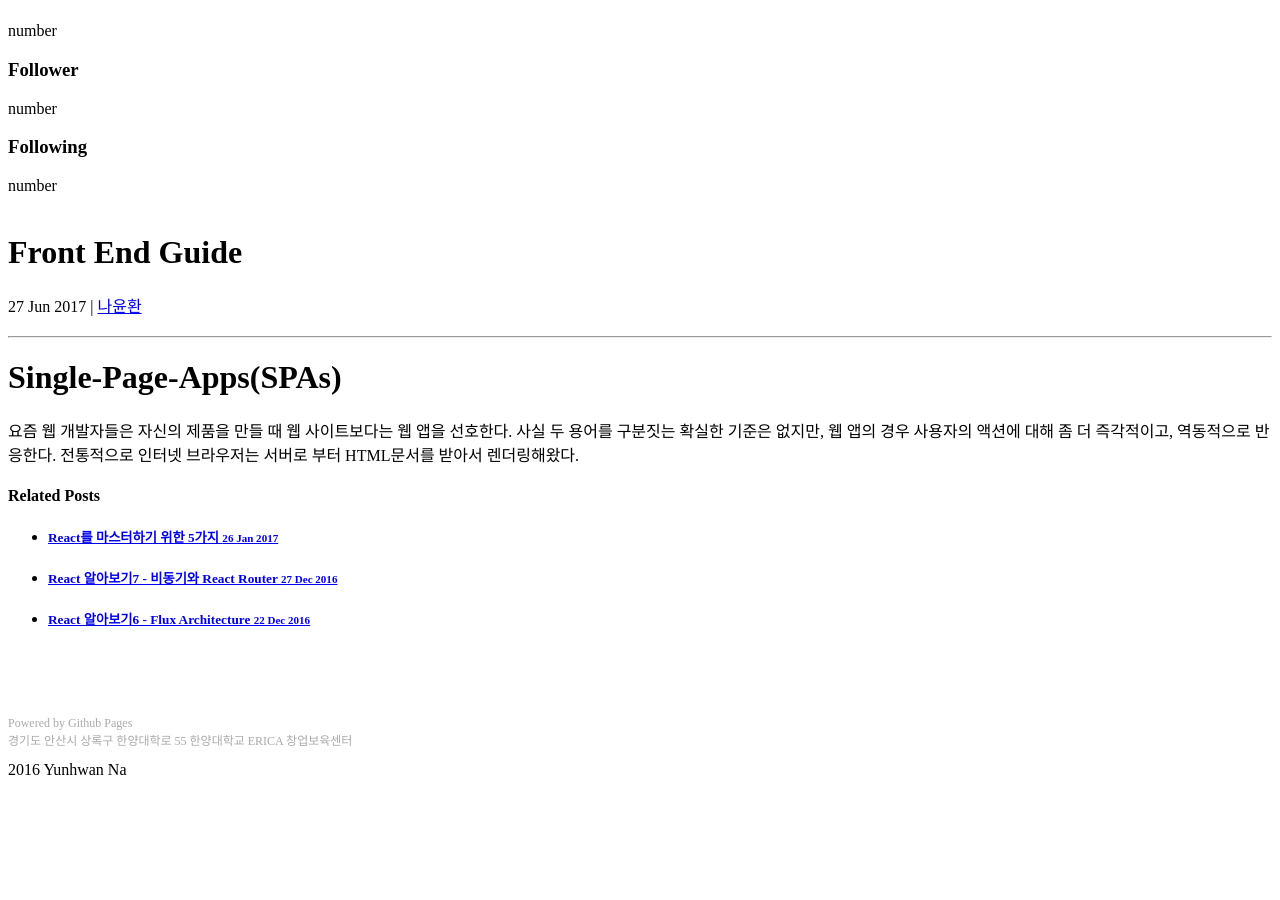
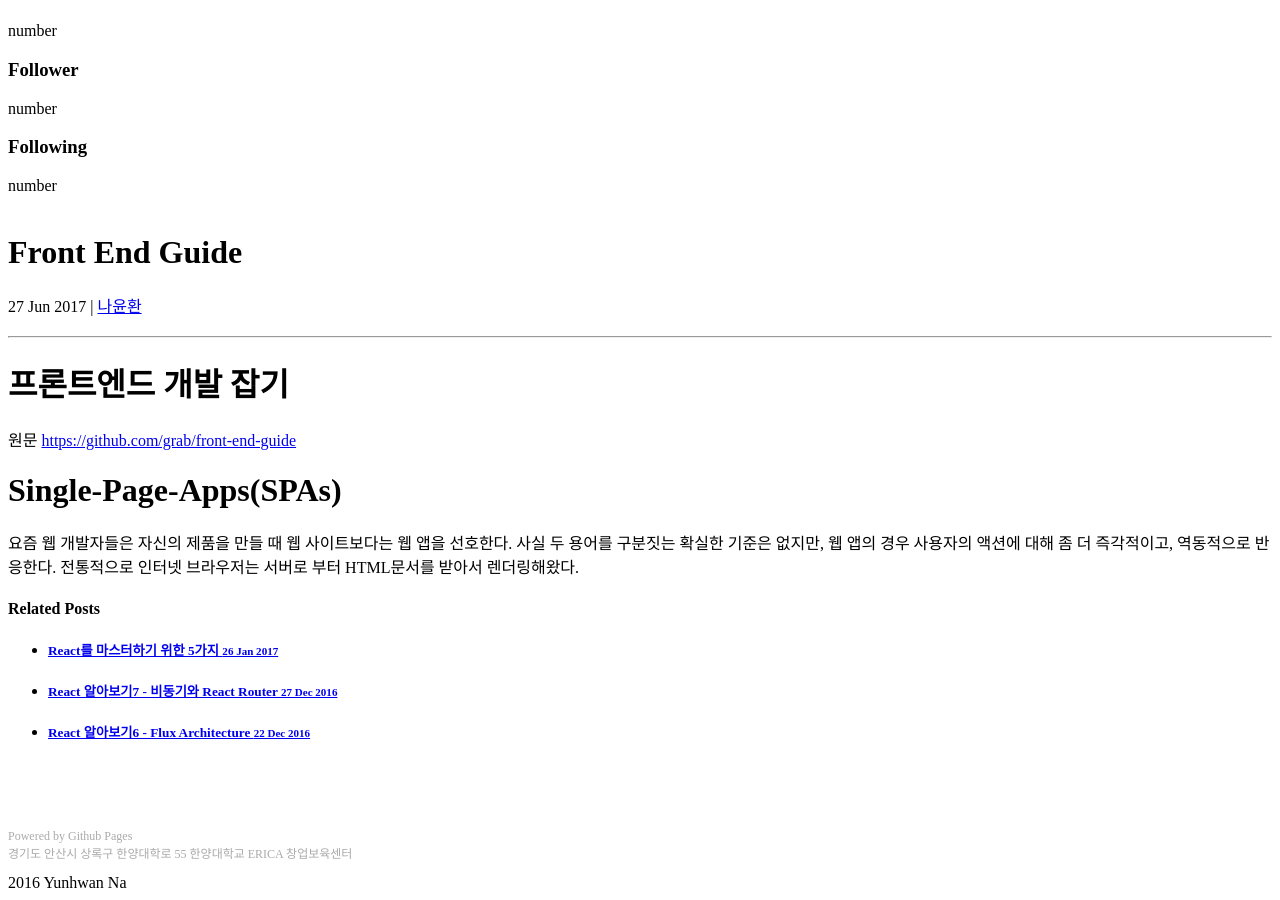
Before and after one commit to nayunhwan/nayunhwan.github.io, a Jekyll site: the page built from _posts/2017-06-27-Front-End-Guide.md, in a window 1280 px wide and 900 px high, scrolled down 632 px. Built offline with Jekyll 4.4.1, drawn with Linux system fonts in a browser that asks for light colours; our own code applies the rules of GitHub Pages for plain Markdown files; a style sheet for code colours, icons or effects is not loaded; before the commit the page ends 1419 px from its top, so only the background shows below that.

Commit message:
Update post 2017-06-27

```diff
--- a/_posts/2017-06-27-Front-End-Guide.md
+++ b/_posts/2017-06-27-Front-End-Guide.md
@@ -1,2 +1,5 @@
+# 프론트엔드 개발 잡기
+원문 <https://github.com/grab/front-end-guide>
+
 # Single-Page-Apps(SPAs)
 요즘 웹 개발자들은 자신의 제품을 만들 때 웹 사이트보다는 웹 앱을 선호한다. 사실 두 용어를 구분짓는 확실한 기준은 없지만, 웹 앱의 경우 사용자의 액션에 대해 좀 더 즉각적이고, 역동적으로 반응한다. 전통적으로 인터넷 브라우저는 서버로 부터 HTML문서를 받아서 렌더링해왔다.
```
